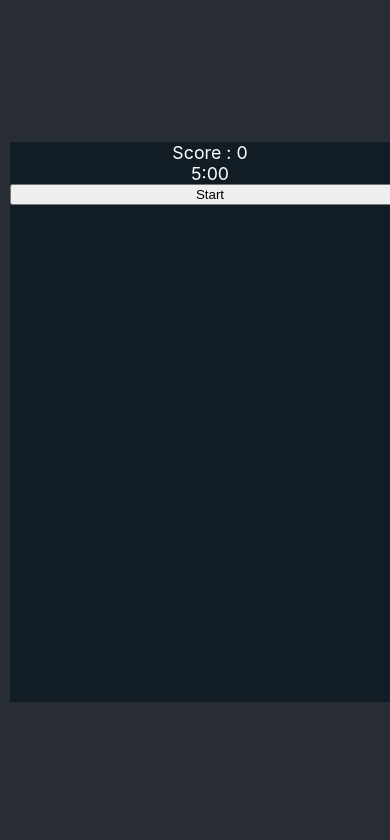
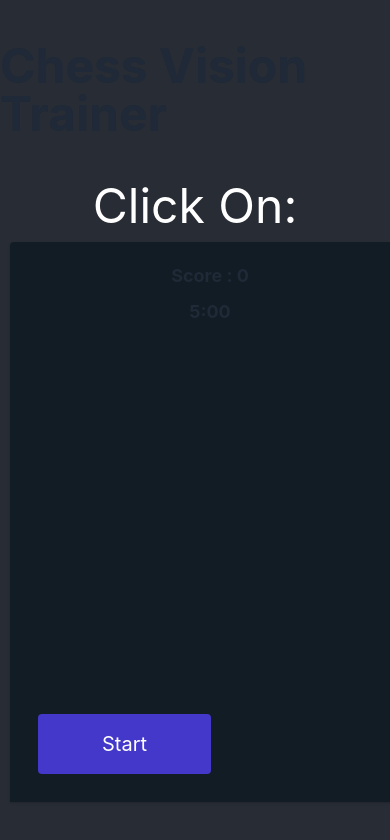
Before and after one commit to QuentinGibson/chess-vision-trainer, a React (Create React App) app: page / in a window 390 px wide. Shown: the top 840 px of the page. Built offline with nearby package versions, Linux system fonts and the light colour scheme.

Commit message:
add tailwind

```diff
--- /dev/null
+++ b/craco.config.js
@@ -0,0 +1,10 @@
+module.exports = {
+    style: {
+        postcss: {
+            plugins: [
+                require('tailwindcss'),
+                require('autoprefixer')
+            ]
+        }
+    }
+}
--- a/src/App.css
+++ b/src/App.css
@@ -48,9 +48,21 @@
 }
 
 .score-board--record {
-  display: inline-block;
+  min-height: 43vh;
+  display: flex;
+  flex-wrap: wrap;
 }
 
 .score-board--record_wrong_logo {
   display: block;
 }
+.score-board--record_wrong_square {
+  color: red
+}
+
+.score-board--record-data {
+  margin: 0 5px;
+  display: flex;
+  flex-direction: column;
+  width: 30px;
+}
--- a/src/App.js
+++ b/src/App.js
@@ -52,14 +52,14 @@ function App() {
   const recordElements = record.map(record => {
     if (record.correct) {
       return (
-      <div className="score-board--record">
+      <div className="score-board--record-data">
         <img className="score-board--record_correct_logo" alt="Check mark" src={checkmark} />
         <span className="score-board--record_correct_square">{record.square}</span>
       </div>
       )
     } else {
       return (
-      <div className="score-board--record">
+      <div className="score-board--record-data">
         <img className="score-board--record_wrong_logo" alt="X Mark" src={xmark} />
         <span className="score-board--record_wrong_square">{record.square}</span>
       </div>
@@ -71,15 +71,16 @@ function App() {
   return (
     <div className="App">
       <main className="App-header">
-        <span className="App-score">{square}</span>
+        <span className="App-Title text-gray-800 dark:text-gray-100 text-5xl font-bold mb-8">Chess Vision Trainer</span>
+        <span className="App-score">Click On: {square}</span>
         <div className="App-game">
           <Chessboard showNotation={false} onSquareClick={handleClick} />
-          <section className="score-board">
-            <span className="score-board--title">
+          <section className="score-board w-full bg-white dark:bg-gray-800 py-5 flex items-start sm:items-center justify-between px-5 sm:px-10 shadow rounded-t">
+            <span className="score-board--title text-gray-800 dark:text-gray-100 text-lg font-bold">
               Score : {score}
             </span>
 
-            <span className="score-board--timer">{minutes}:{seconds}</span>
+            <span className="score-board--timer text-gray-800 dark:text-gray-100 text-lg font-bold">{minutes}:{seconds}</span>
             <div className="score-board--record">
               {recordElements}
             </div>
@@ -89,7 +90,8 @@ function App() {
               setRecord([])
               start()
               if (isRunning) restart(expiryTimestamp)
-            }}>
+            }}
+              className="mx-2 my-2 bg-indigo-700 transition duration-150 ease-in-out hover:bg-indigo-600 rounded text-white px-16 py-4 text-xl">
               Start
             </button>
           </section>
--- a/src/index.css
+++ b/src/index.css
@@ -1,3 +1,6 @@
+@tailwind base;
+@tailwind components;
+@tailwind utilities;
 body {
   margin: 0;
   font-family: -apple-system, BlinkMacSystemFont, 'Segoe UI', 'Roboto', 'Oxygen',
--- /dev/null
+++ b/tailwind.config.js
@@ -0,0 +1,11 @@
+module.exports = {
+  purge: ['./src/**/*.{js,jsx,ts,tsx}', './public/index.html'],
+  darkMode: 'media', // or 'media' or 'class'
+  theme: {
+    extend: {},
+  },
+  variants: {
+    extend: {},
+  },
+  plugins: [],
+}
```
Also changed, not shown: package.json (+9 -3 lines), 1 other file (tests, documents, lock files or other folders).
